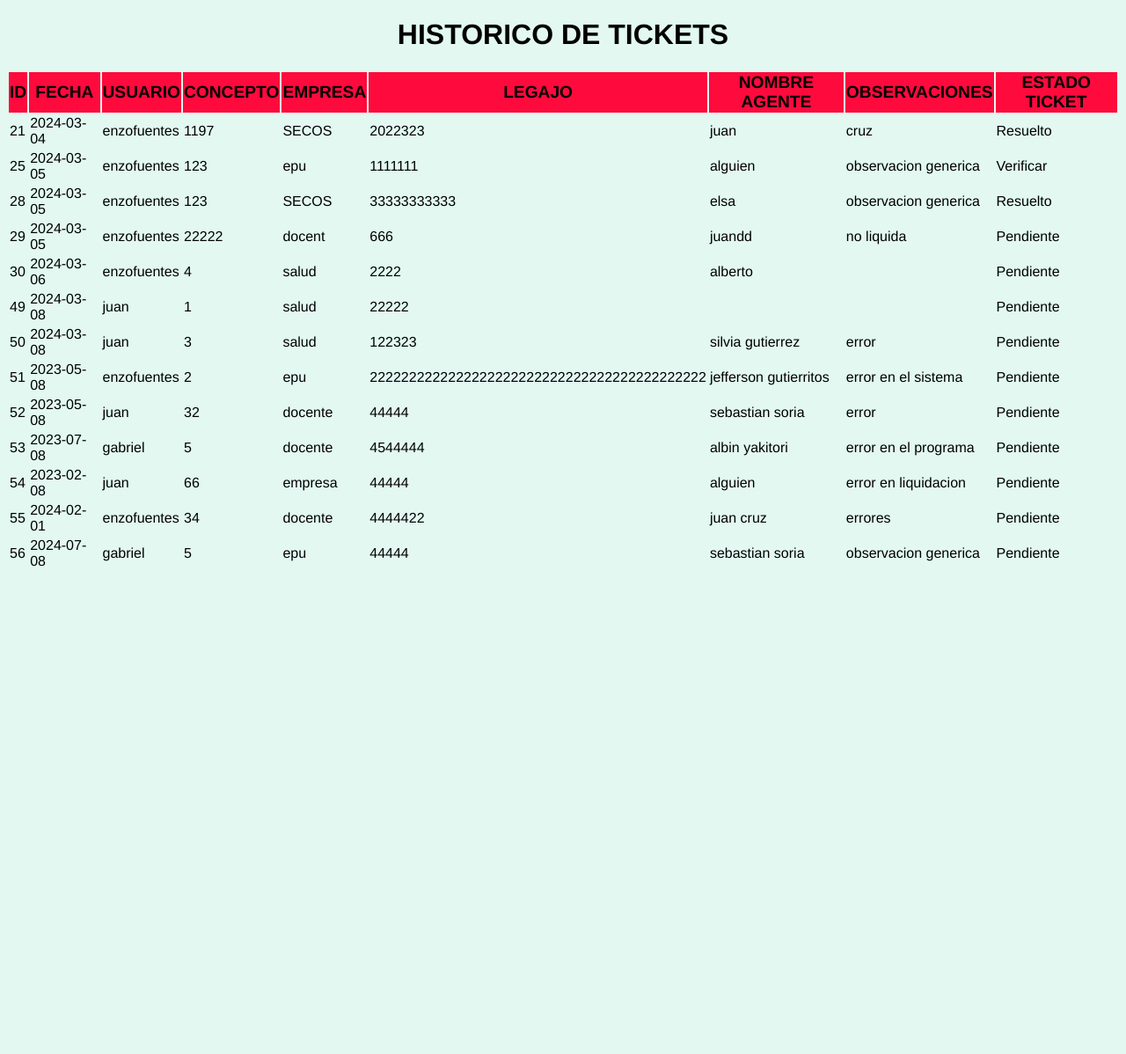
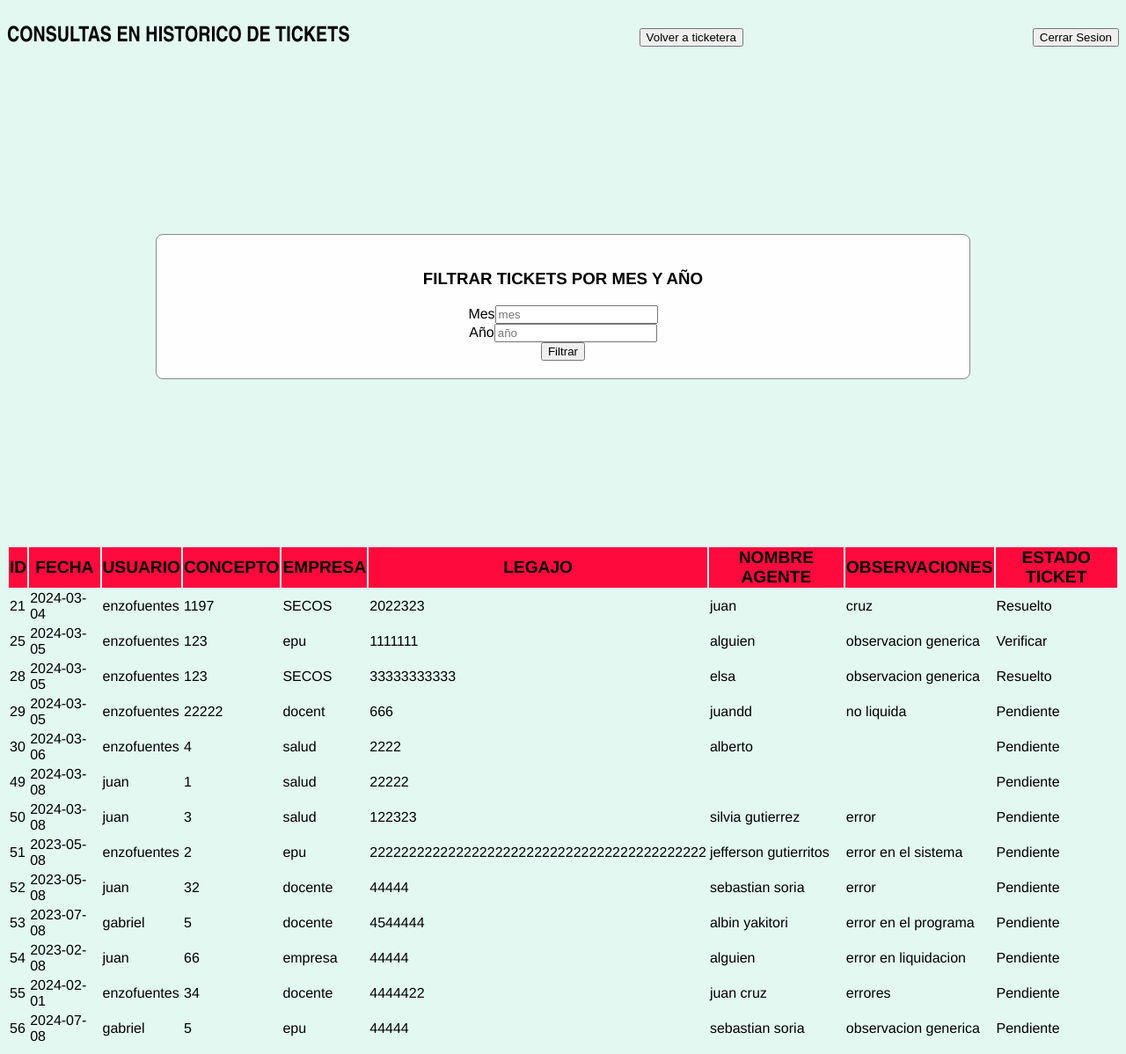
Before and after one commit to Naitais/ticket_sys, a Django app: template backend/src/tickets/templates/tickets/historico.html in a window 1280 px wide. Shown: the whole page at 88% size. Before the commit the page ends 644 px from the top, so only its background shows below. Run offline with Django 5.2, Linux system fonts and the light colour scheme; the template is opened without the code that fills it: values that come from a table or form of the project are taken from there, others are empty; data comes from the database, SQL or seed files in the repository; both versions use the stored data as it was after the commit.

Commit message:
trabajando en ultima pagina de consulta de tickets, por ahora solo agregue un form pero tengo que revisarlo

```diff
--- a/backend/src/static/javascript/historico.js
+++ b/backend/src/static/javascript/historico.js
@@ -1,2 +1,13 @@
 // agregar funcion para ver cantidad de tickets en un mismo dia o mes o año
 // o buscar un ticket en especifico
+
+// funcion para cerrar sesion
+cerrar_sesion_btn.onclick = function(){
+    usuario_logueado = null
+    window.location.href = '/api/login/';
+}
+
+// funcion para ir a historicos
+ticketera_btn.onclick = function(){
+    window.location.href = '/api/tickets/';
+}
--- a/backend/src/static/style sheet/style.css
+++ b/backend/src/static/style sheet/style.css
@@ -46,6 +46,7 @@ body{
 #nav_var{
     display: flex;
     flex-direction: row;
+    justify-content: space-between;
     align-items: center;
 }
 
--- a/backend/src/sys_ticket/urls.py
+++ b/backend/src/sys_ticket/urls.py
@@ -1,13 +1,9 @@
 from django.contrib import admin
 from django.urls import path, include
-from explorer.views import query
-
 
 urlpatterns = [
     path('api/', include('tickets.urls')),
     path('api-auth/', include ('rest_framework.urls')),
     path('admin/', admin.site.urls),
-    #path('explorer/', query, name='explorer'),
     path('explorer/', include('explorer.urls')),
-
 ]
--- a/backend/src/tickets/templates/tickets/historico.html
+++ b/backend/src/tickets/templates/tickets/historico.html
@@ -9,7 +9,36 @@
 
 </head>
 <body>
-<h1 class="titulo_pantalla_emergente">HISTORICO DE TICKETS</h1>
+<div id="nav_var">
+    <div id="titulo_principal"><h2>CONSULTAS EN HISTORICO DE TICKETS</h2></div>
+    <div><button id="ticketera_btn"> Volver a ticketera </button></div>
+    <div><button id="cerrar_sesion_btn"> Cerrar Sesion </button></div>
+
+</div>
+
+<div id="consulta_tickets_historicos">
+
+    <div class="contenedor_ventana">
+        <h3 class="titulo_pantalla_emergente">FILTRAR TICKETS POR MES Y AÑO</h3>
+        <form class="contenedor_columna">
+            {% csrf_token %}
+
+            <div class="contenedor_fila">
+                <span>Mes</span>
+                <input type="number" id="mes" name="Mes" placeholder="mes">
+            </div>
+
+            <div class="contenedor_fila">
+                <span>Año</span>
+                <input type="number" id="año" name="Año" placeholder="año">
+            </div>
+
+        </form>
+        <div>
+            <button type="submit" id="filtrar_tickets_btn">Filtrar</button>
+        </div>
+    </div>
+</div>
 
 {% if regitros %}
     <table id="tickets">
--- a/backend/src/tickets/templates/tickets/index.html
+++ b/backend/src/tickets/templates/tickets/index.html
@@ -12,9 +12,11 @@
 
     <div id="nav_var">
         <div id="titulo_principal"><h2>Sistema de Tickets</h2></div>
-        <div><button id="cerrar_sesion_btn"> Cerrar Sesion </button></div>
         <div><button id="historico_tickets_btn"> Ir a histórico de tickets </button></div>
         <div><h3 id="usuario_logueado">Usuario: {{ usuario_logueado }}</h3></div>
+        <div><h3 id="usuario_logueado">Fecha de liquidación: mes {{ mes_liquidacion }} del año {{ año_liquidacion }}</h3></div>
+        <div><button id="cerrar_sesion_btn"> Cerrar Sesion </button></div>
+
     </div>
     {% if regitros %}
     <table id="tickets">
```
Also changed, not shown: backend/src/tickets/views.py (+32 -23 lines), backend/src/db.sqlite3, backend/src/tickets/migrations/0009_alter_registro_fecha_liquidaciones.py (added), backend/src/tickets/migrations/0010_alter_registro_fecha_liquidaciones.py (added), backend/src/tickets/migrations/0011_alter_registro_fecha_liquidaciones.py (added).
